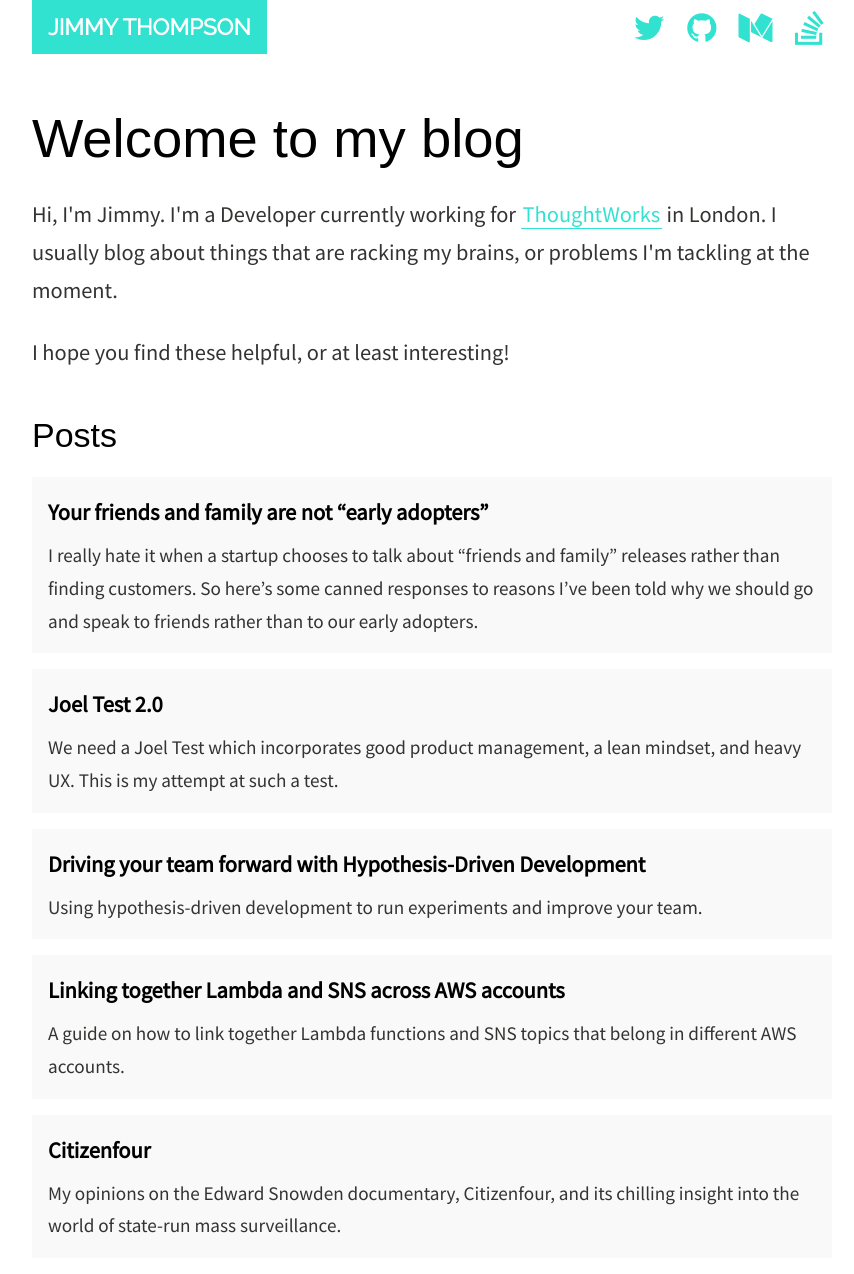
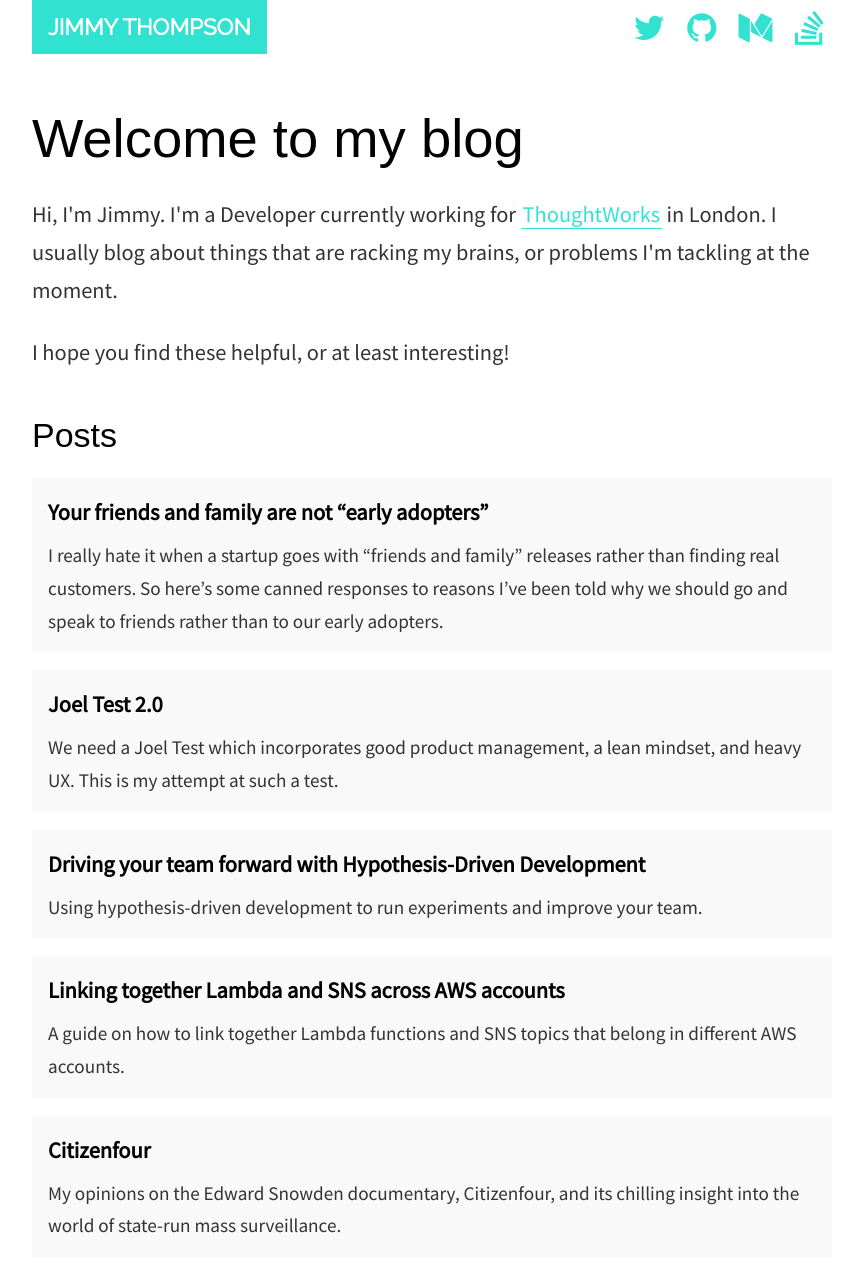
Before and after one commit to JimmyThompson/jimmythompson.co.uk, a Jekyll site: the page built from index.html, in a window 1280 px wide. Shown: the whole page, without its empty margins (208-1062 px from the left). Built offline with Jekyll 4.4.1, drawn with Linux system fonts in a browser that asks for light colours; nearby versions of some CDN libraries; some web fonts are replaced.

Commit message:
Update first paragraph

```diff
--- a/_posts/2017-12-24-stop-friends-and-family-releases.md
+++ b/_posts/2017-12-24-stop-friends-and-family-releases.md
@@ -5,16 +5,16 @@ subtitle: Find your real early adopters and solve their real problems instead.
 image: /images/hiding-from-early-adopters.jpg
 caption: Photo by [Caleb Woods](https://unsplash.com/photos/VZILDYoqn_U)
 description: |
-                I really hate it when a startup chooses to talk about “friends and family”
-                releases rather than finding customers. So here’s some canned responses to
-                reasons I’ve been told why we should go and speak to friends rather than to our
-                early adopters.
+                I really hate it when a startup goes with “friends and family” releases rather
+                than finding real customers. So here’s some canned responses to reasons I’ve
+                been told why we should go and speak to friends rather than to our early
+                adopters.
 ---
 
-I really hate it when a startup chooses to talk about “friends and family”
-releases rather than finding customers. So here’s some canned responses to
-reasons I’ve been told why we should go and speak to friends rather than to our
-early adopters.
+I really hate it when a startup goes with “friends and family” releases rather
+than finding real customers. So here’s some canned responses to reasons I’ve
+been told why we should go and speak to friends rather than to our early
+adopters.
 
 ### But it’s not ready for the public yet
 
```
